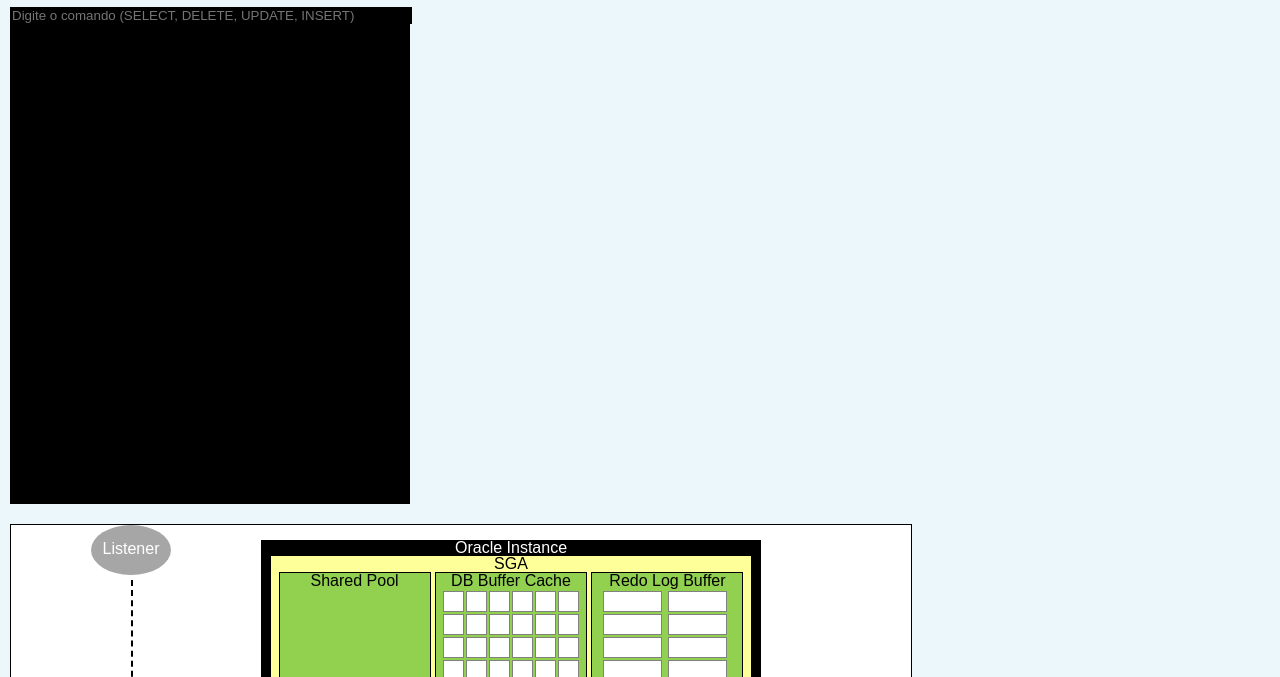
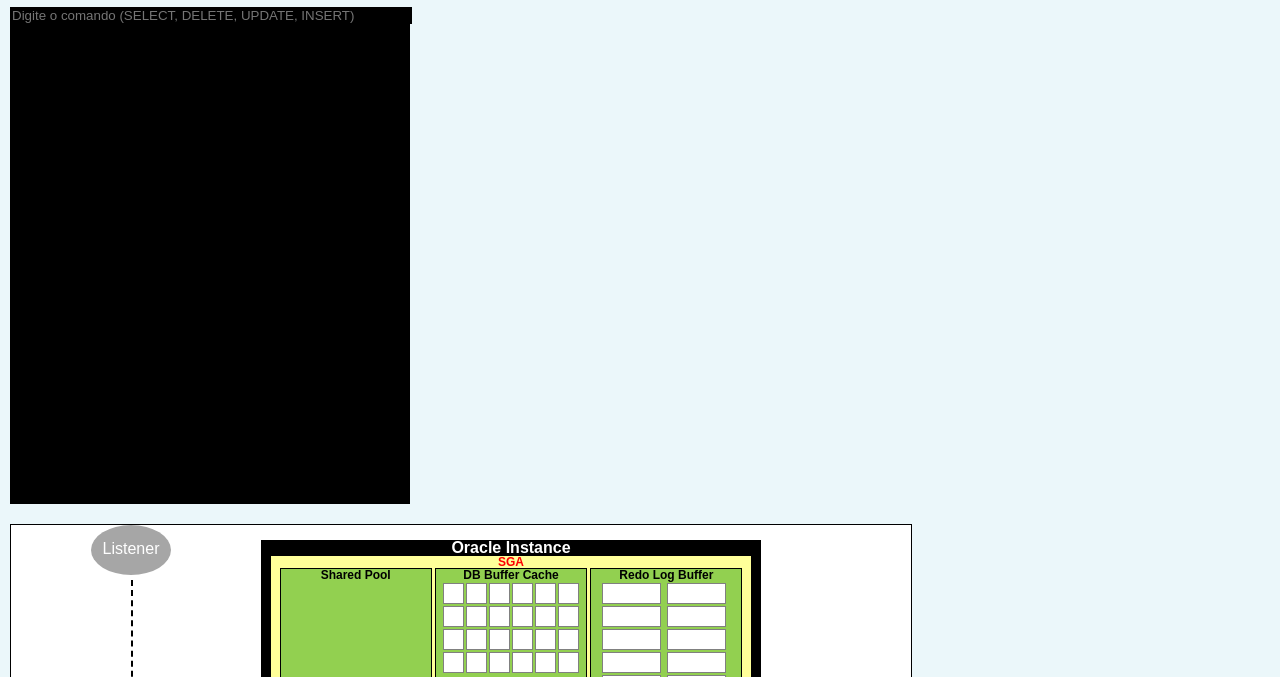
Before and after one commit to jrabello/orasim-simulator, a plain HTML site: page index.html in a window 1280 px wide. Shown: the part 123-800 px from the top of the page. Drawn offline with nearby package versions, Linux system fonts and the light colour scheme.

Commit message:
Add files via upload

```diff
--- a/css/style.css
+++ b/css/style.css
@@ -246,10 +246,30 @@
   font-weight: bold;
 }
 
+.content-title-instance {
+  margin: auto;
+  font-weight: bold;
+  font-size: 16px;
+}
+
+.content-title-sga1{
+  margin: auto;
+  font-weight: bold;
+  font-size: 12px;
+  color: red
+}
+
+.content-title-sga2 {
+  margin: auto;
+  font-weight: bold;
+  font-size: 12px;
+}
+
 .black-bg {
   text-align: center;
   background-color: black;
   color: white;
+  font-size: 12px;
 }
 
 .blue-bg {
@@ -371,7 +391,7 @@
 }
 
 .console-li-info{
-  color: #FFFFFF;
+  color: #00FF00;
 }
 
 .console-li-error{
```
